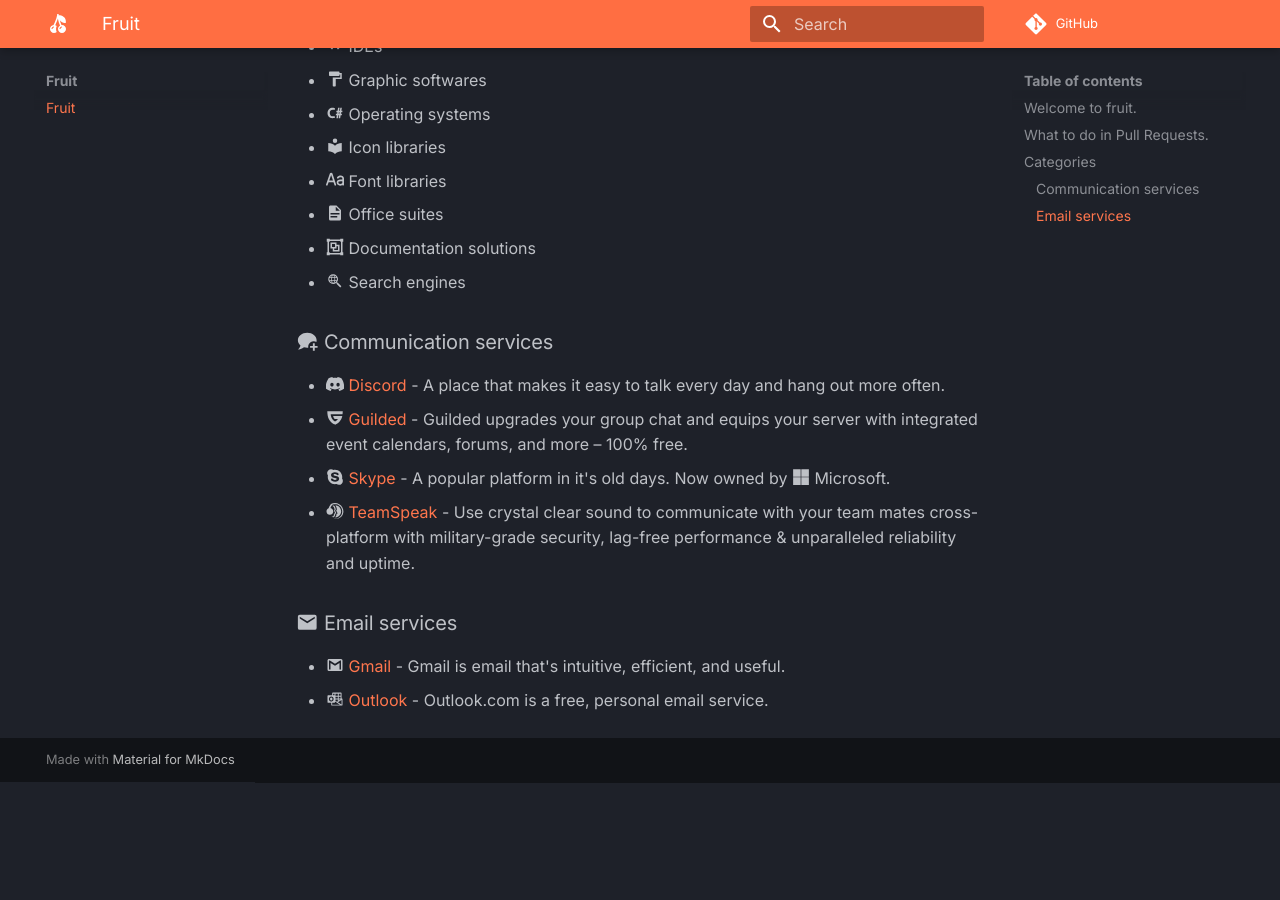
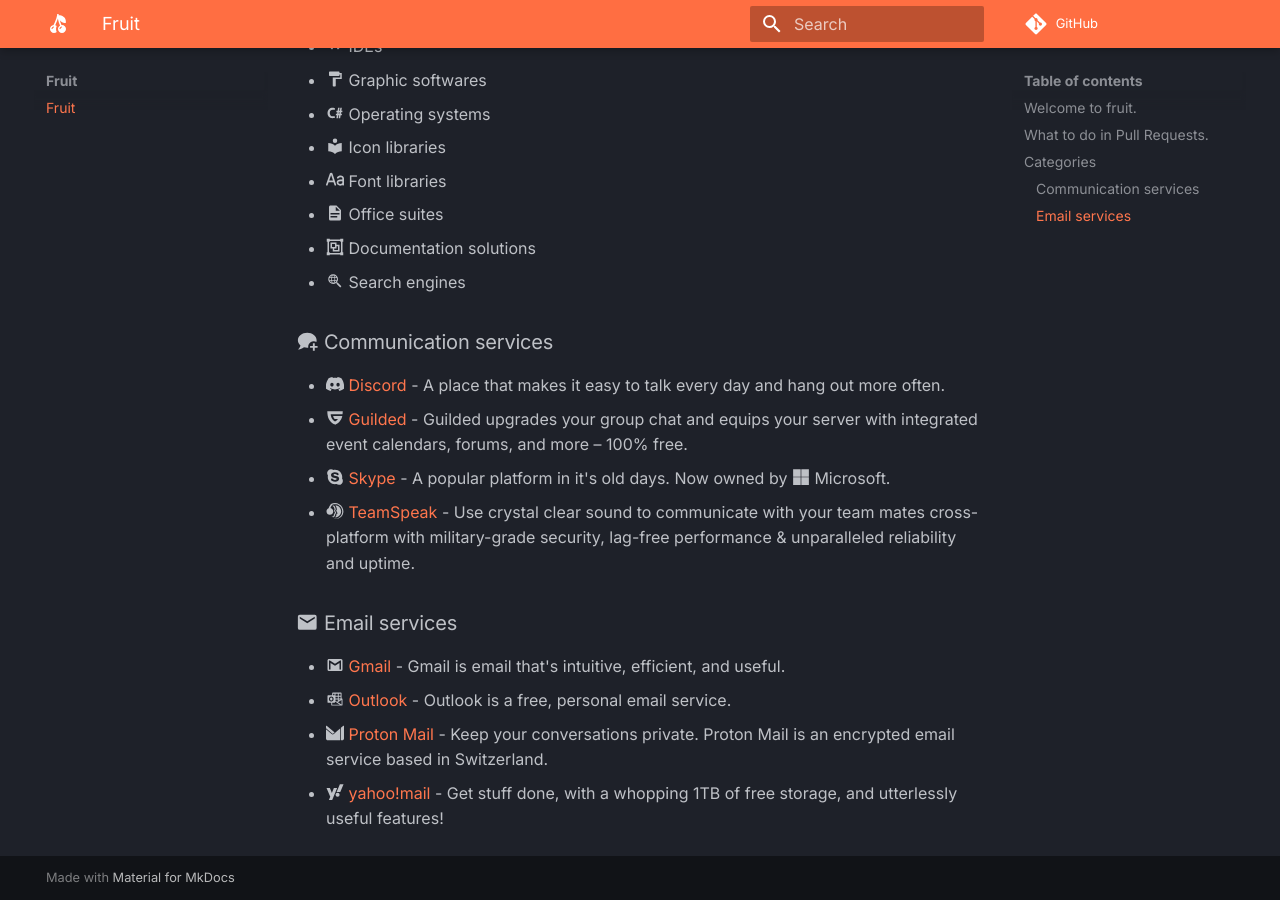
Before and after one commit to hamhimdev/fruit, an MkDocs documentation site: the page built from docs/index.md, in a window 1280 px wide and 900 px high, scrolled down 1026 px. Built offline with MkDocs 1.6.1 and Material for MkDocs 9.7.7, drawn with Linux system fonts in a browser that asks for light colours; comment, search, counter and statistics services are not loaded; before the commit the page ends 1808 px from its top, so only the background shows below that.

Commit message:
Update index.md

```diff
--- a/docs/index.md
+++ b/docs/index.md
@@ -39,4 +39,6 @@
 
 ### :material-email: Email services
 - :material-gmail: [Gmail](https://mail.google.com/mail) - Gmail is email that's intuitive, efficient, and useful.
-- :material-microsoft-outlook: [Outlook](https://outlook.live.com/) - Outlook.com is a free, personal email service.
+- :material-microsoft-outlook: [Outlook](https://outlook.live.com/) - Outlook is a free, personal email service.
+- :simple-protonmail: [Proton Mail](https://proton.me/mail) - Keep your conversations private. Proton Mail is an encrypted email service based in Switzerland.
+- :fontawesome-brands-yahoo: [yahoo!mail](https://overview.mail.yahoo.com/) - Get stuff done, with a whopping 1TB of free storage, and utterlessly useful features!
```
